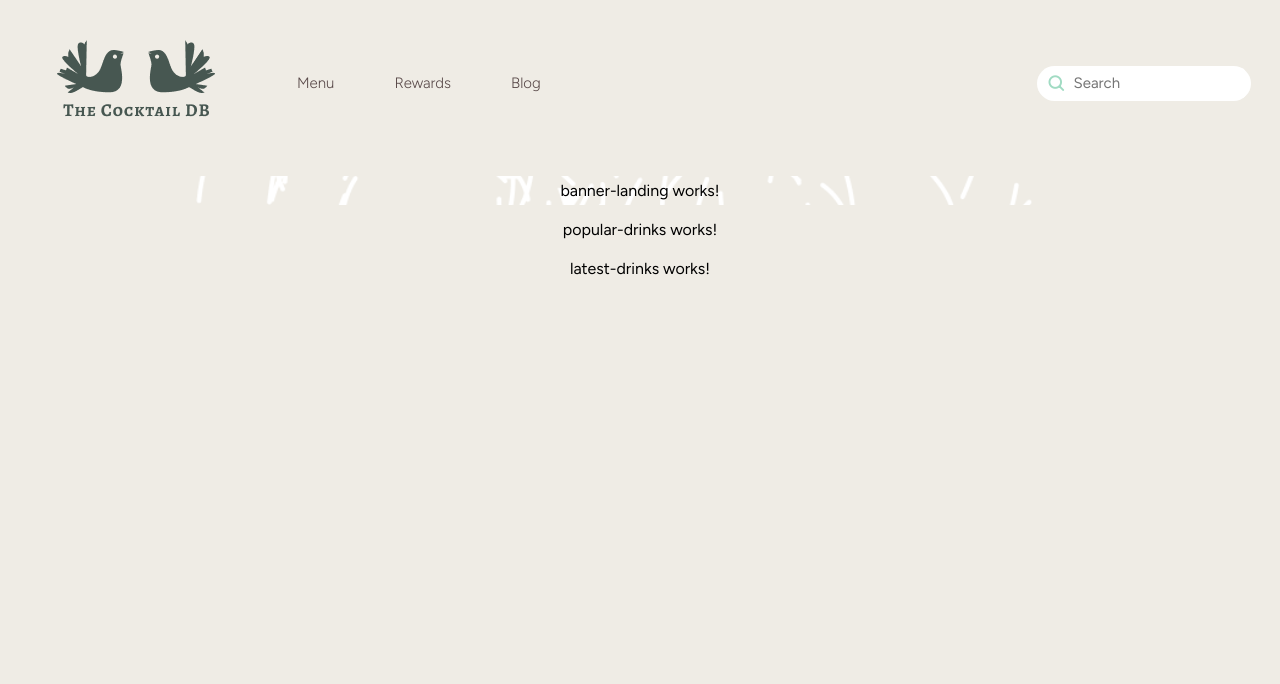
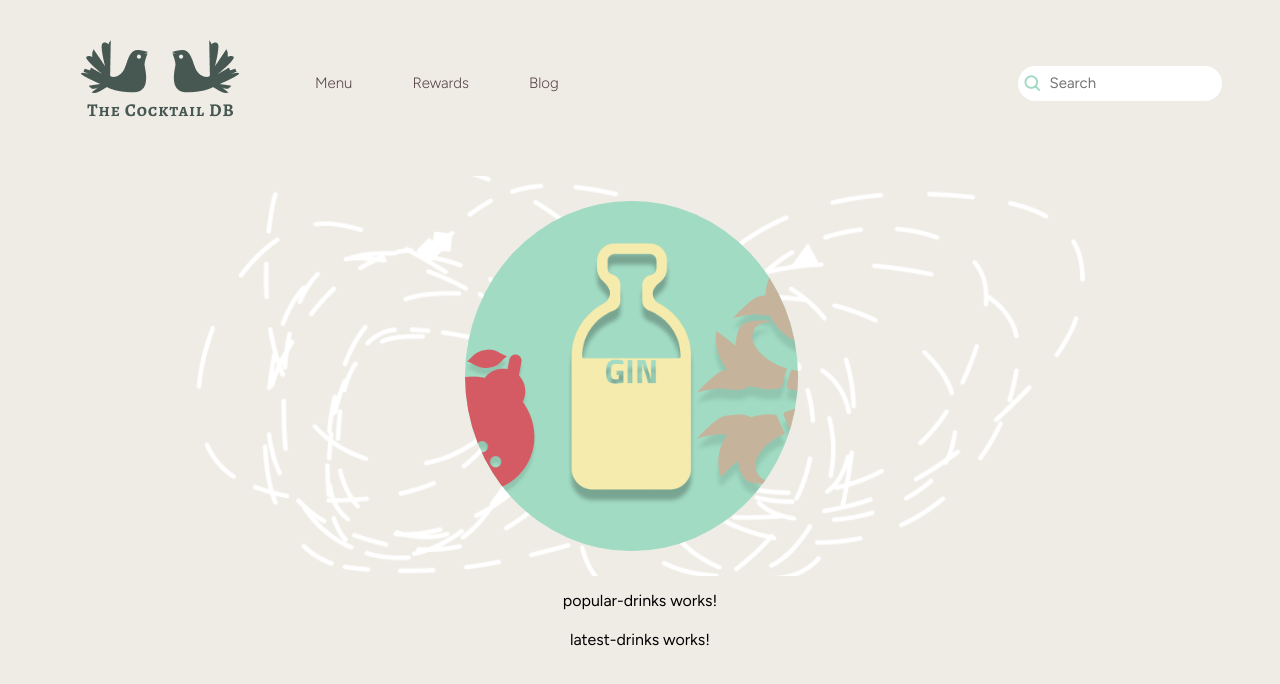
Before and after one commit to oscarmauriciogiraldo/cocktail-galery, an Angular app: page /The-Cocktail-DB in a window 1280 px wide. Shown: the top 684 px of the page. Built offline with nearby package versions, Linux system fonts and the light colour scheme.

Commit message:
center banner

```diff
--- a/src/app/components/header/header.component.scss
+++ b/src/app/components/header/header.component.scss
@@ -199,10 +199,11 @@ header{
 
 @media screen and (min-width: 900px){
   header{
-
-
+    //background: yellow;
     .headerContent{
+      //background: orange;
       flex-direction: row;
+      max-width: 1200px;
 
       .toggle_btn{
         display: none;
--- a/src/app/pages/cocktail-landing/components/banner-landing/banner-landing.component.html
+++ b/src/app/pages/cocktail-landing/components/banner-landing/banner-landing.component.html
@@ -1 +1,17 @@
-<p>banner-landing works!</p>
+<div class="containerbanner">
+  <div class="infoContet"></div>
+
+  <div class="imgBoxInfo">
+    <div class="imgBx">
+      <div class="bg1">
+        <div class="bg2">
+          <div class="ginContet">
+            <img src="assets/img/ilustraciones/Botella-Gin-centro.png" alt="">
+          </div>
+        </div>
+      </div>
+    </div>
+  </div>
+
+  <div class="infoListCocktails"></div>
+</div>
--- a/src/app/pages/cocktail-landing/components/banner-landing/banner-landing.component.scss
+++ b/src/app/pages/cocktail-landing/components/banner-landing/banner-landing.component.scss
@@ -1,6 +1,96 @@
 .containerbanner{
   display: flex;
+  justify-content: center;
+  align-items: center;
   flex-wrap: wrap;
   width: 100%;
-  max-width: 1300px;
+  flex-direction: column;
+  background: transparent;
+  padding: 5px;
+  .infoContet{}
+
+  .imgBoxInfo{
+    display: flex;
+    width: 100%;
+    justify-content: center;
+    align-items: center;
+    //position: relative;
+    //background: red;
+    .imgBx{
+      display: flex;
+      width: 350px;
+      height: 350px;
+      justify-content: center;
+      align-items: center;
+      overflow: hidden;
+      border-radius: 50%;
+      //clip-path: circle(50% at 50% 50%);
+      background: var(--primary-color);
+      //padding: 40px;
+      .bg1{
+        display: flex;
+        width: 350px;
+        height: 350px;
+        justify-content: center;
+        align-items: center;
+        background: url(/assets/img/ilustraciones/Fruta-roja-centro.png);
+        background-repeat: no-repeat;
+        background-position: -5% 75%;
+        padding: 0;
+        .bg2{
+          display: flex;
+          width: 350px;
+          height: 350px;
+          justify-content: center;
+          align-items: center;
+          background: url(/assets/img/ilustraciones/Palitos-cafe-centro.png);
+          background-repeat: no-repeat;
+          background-position: right 0% bottom 45%;
+          padding: 0;
+          .ginContet{
+            //position: relative;
+            width: 130px;
+            //height: 250px;
+            overflow: hidden;
+            cursor: pointer;
+            /*object-fit: contain;
+            display: flex;
+            justify-content: center;
+            align-items: center; */
+            //border-radius: 20% 20%;
+            //box-shadow: rgba(153, 23, 255, 0.25) 0px 14px 28px, rgba(153, 23, 255, 0.22) 0px 10px 10px;
+            &:hover{
+              -webkit-transform: rotateZ(-10deg);
+              -ms-transform: rotateZ(-10deg);
+              transform: rotateZ(-10deg);
+              transition: 1s ease;
+            }
+            img{
+              //width: 70%;
+              //position: absolute;
+              bottom: 0;
+              //left: 0;
+              width: 100%;
+              object-fit: cover;
+              transition: 0.5s ease-in-out;
+              //transform-origin: bottom;
+            }
+          }
+        }
+      }
+    }
+  }
 }
+
+@media screen and (min-width: 900px){
+  .containerbanner{
+    width: 95%;
+    height: 85%;
+    max-width: 1300px;
+    flex-direction: row;
+    justify-content: space-between;
+    position: relative;
+    //background: rebeccapurple;
+    padding: 20px 0px;
+  }
+}
```
